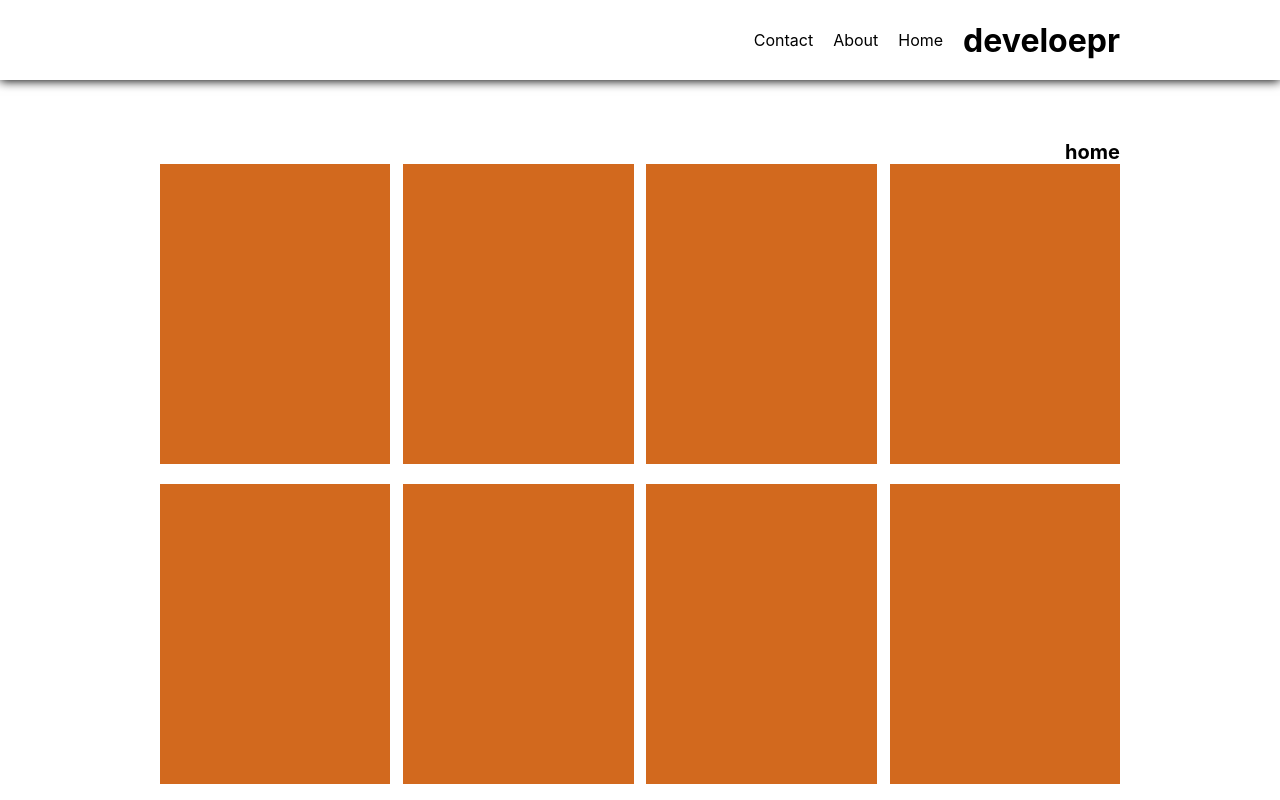
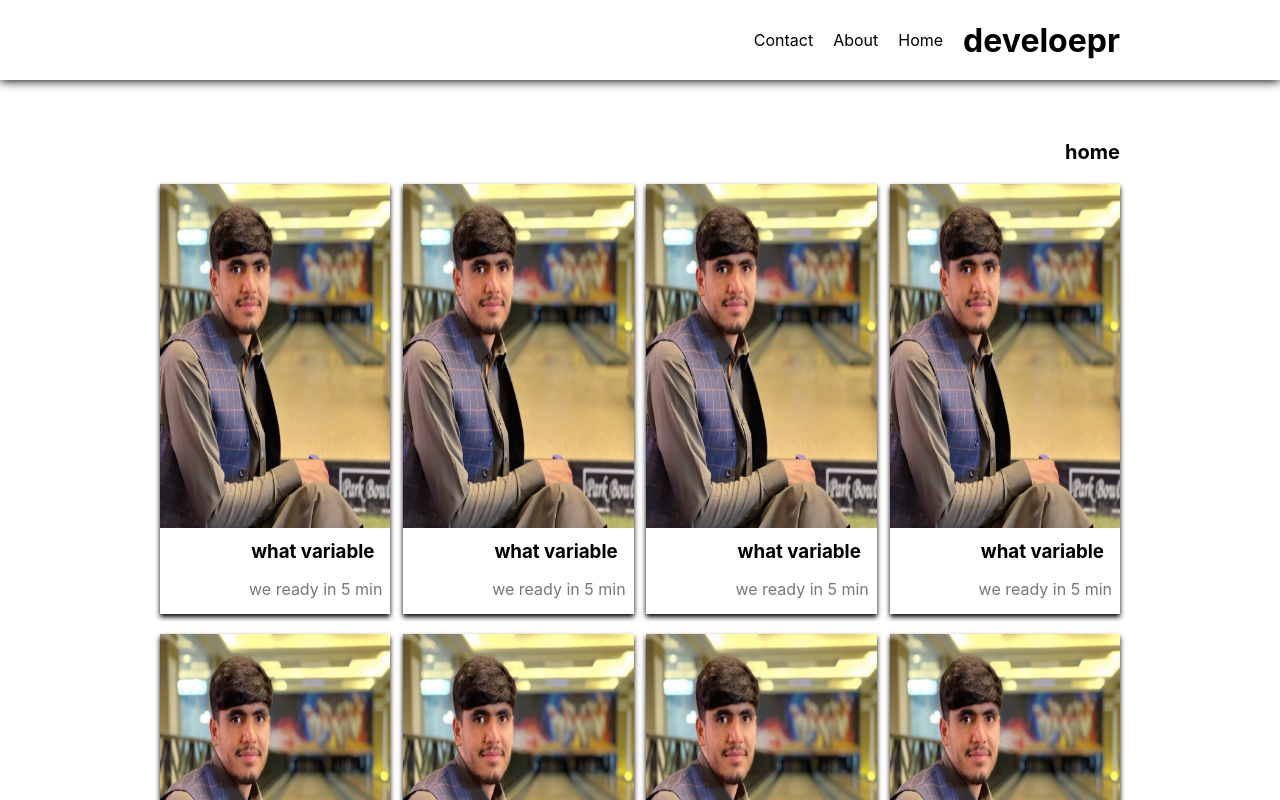
Before and after one commit to alawoddin/learn-react, a React (Create React App) app: page / in a window 1280 px wide. Shown: the top 800 px of the page. Built offline with nearby package versions, Linux system fonts and the light colour scheme.

Commit message:
we add same content to main content s-19

```diff
--- a/src/components/article/Article.jsx
+++ b/src/components/article/Article.jsx
@@ -1,9 +1,12 @@
 import styled from './article.module.css';
-
+import image from './../../assets/images/a1.jpg';
 
 function Article() {
     return (
         <div className={styled.articleWrapper}>
+            <img className={styled.image} src={image} alt="" />
+            <h3>what variable</h3>
+            <p>we ready in 5 min</p>
         </div>
     )
 }
--- a/src/components/article/article.module.css
+++ b/src/components/article/article.module.css
@@ -1,6 +1,23 @@
 .articleWrapper {
-    height: 300px;
+    height: 430px;
     width: 24%;
-    background-color: chocolate;
     margin-bottom: 20px;
+    box-shadow: 0px 3px 5px black;
 }
+
+.image {
+    width: 100%;
+    height: 80%;
+}
+
+.articleWrapper h3 {
+    text-align: right;
+    padding: 8px 16px ;
+
+}
+
+.articleWrapper p {
+    text-align: right;
+    padding: 8px;
+    color: #777;
+}
--- a/src/pages/home/Home.jsx
+++ b/src/pages/home/Home.jsx
@@ -8,7 +8,7 @@ function Home ()  {
         <div className={styled.homeWrapper}>
             <Header title= 'develoepr'/>
             <div className="container">
-                <h2>home</h2>
+                <h2 style={{marginBottom: "20px"}}>home</h2>
 
                 <div className={styled.articles}>
             <Article />
--- a/src/pages/home/home.module.css
+++ b/src/pages/home/home.module.css
@@ -1,6 +1,3 @@
-.homeWrapper {
-
-}
 
 .homeWrapper h2 {
     text-align: end;
```
Also changed, not shown: src/assets/images/a1.jpg (added), src/assets/images/a2.jpg (added).
